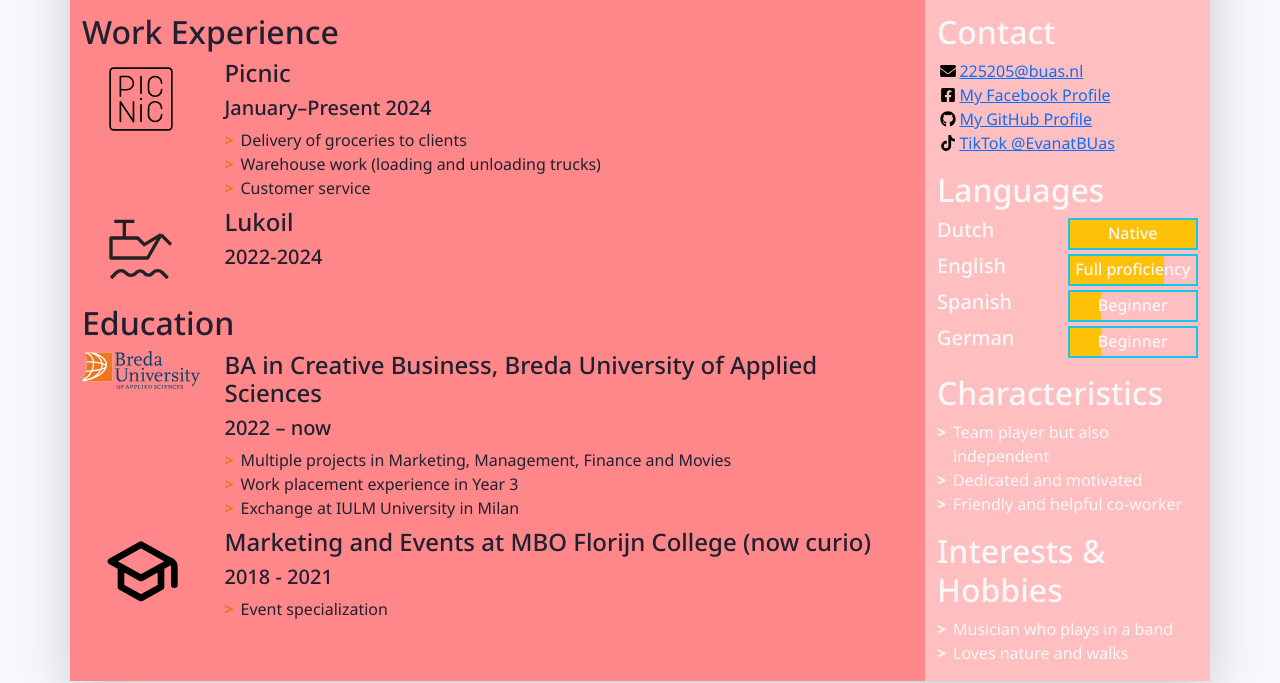
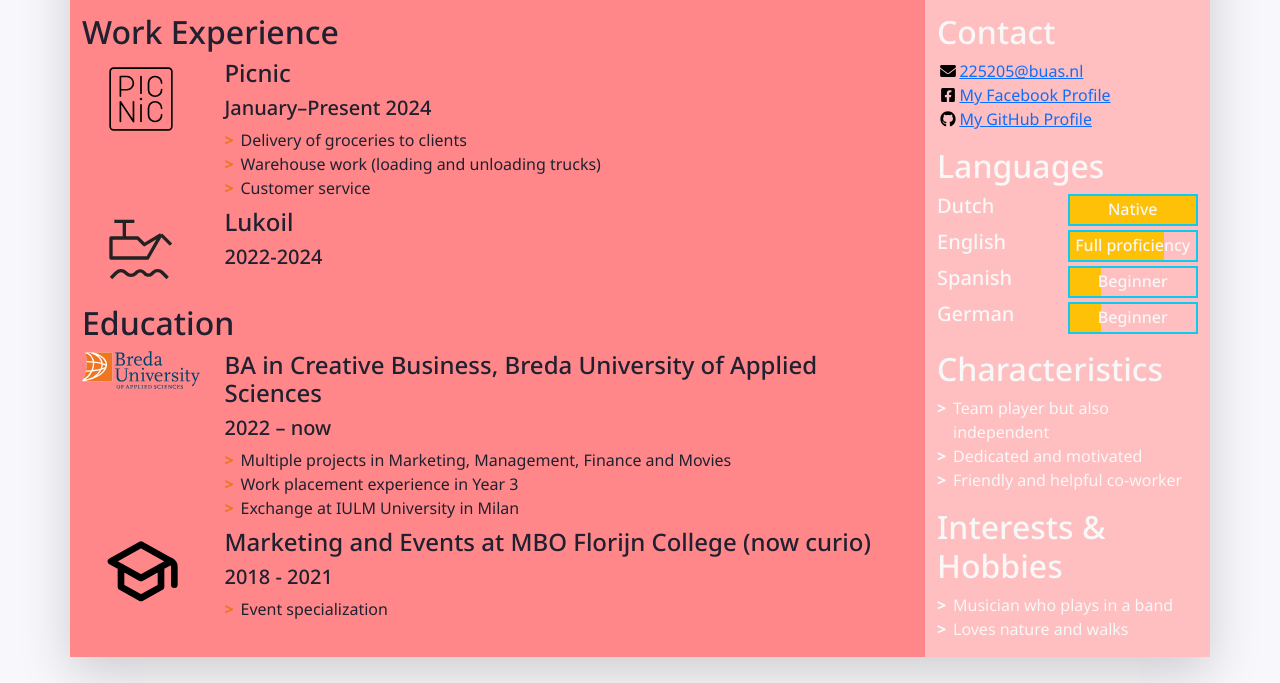
Before and after one commit to 225205/resume, a plain HTML site: page index.html in a window 1280 px wide. Shown: the part 147-830 px from the top of the page. Drawn offline with nearby package versions, Linux system fonts and the light colour scheme.

Commit message:
Deleted Tiktok link

```diff
--- a/index.html
+++ b/index.html
@@ -193,10 +193,6 @@
                 </a>
               </li>
               <li class="contact-item">
-                <a class="d-flex align-items-center" href="https://www.tiktok.com/@bredauniversityas" target="_blank">
-                  <img class="contact-icon" src="images/icons/tiktok.svg" alt="Mobile Phone">
-                  TikTok @EvanatBUas
-                </a>
               </li>
             </ul>
           </section>
```
